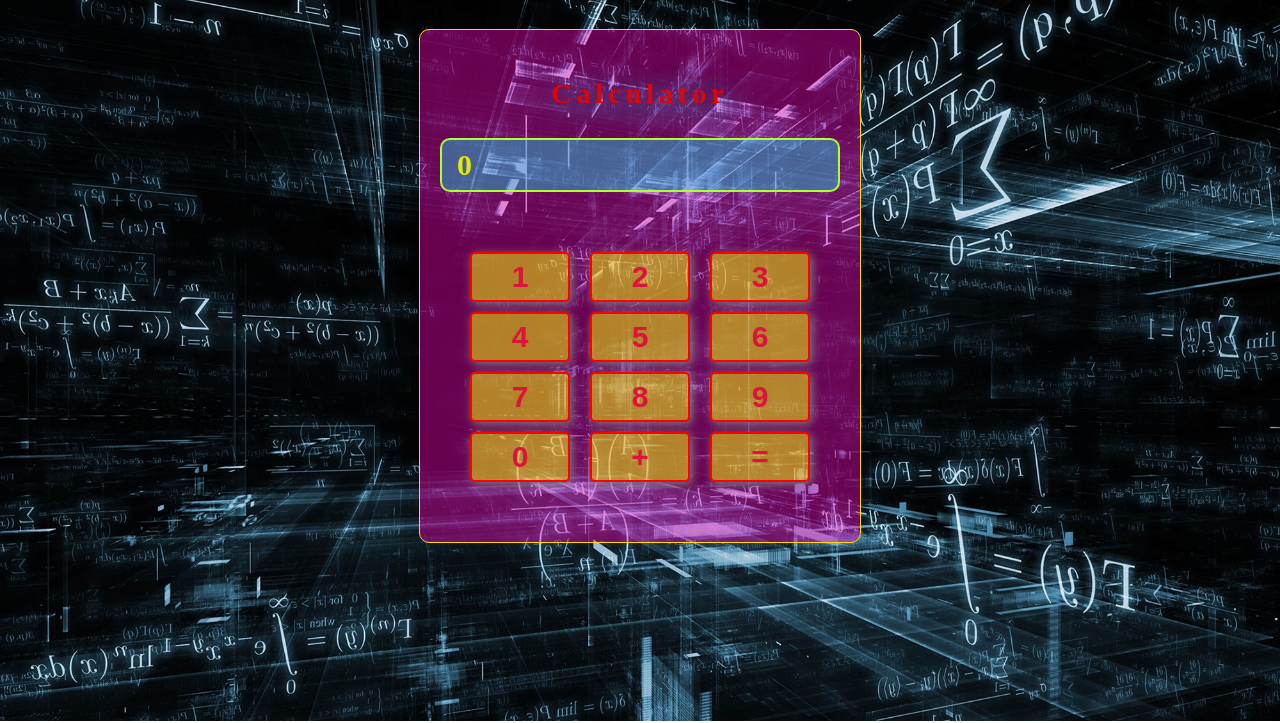
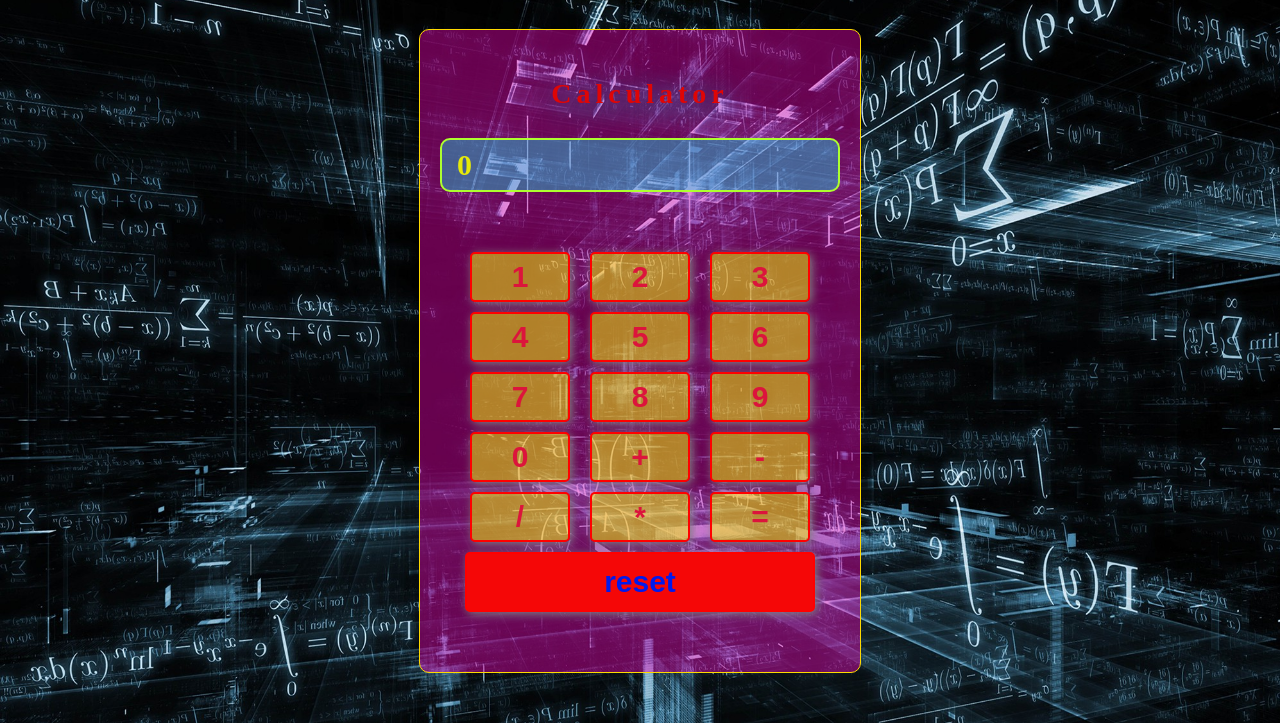
Before and after one commit to GricenkoAlexandr/Calc, a plain HTML site: page index.html in a window 1280 px wide. Shown: the part 79-802 px from the top of the page. Drawn offline with Linux system fonts and the light colour scheme.

Commit message:
add new btn and set reset btn

```diff
--- a/index.html
+++ b/index.html
@@ -25,8 +25,12 @@
       <button class="btn" value="9">9</button>
       <button class="btn" value="0">0</button>
 
-      <button class="btn" value="+">+</button>
-      <button class="btn" value="=">=</button>
+      <button class="btnop" value="+">+</button>
+      <button class="btnop" value="-">-</button>
+      <button class="btnop" value="/">/</button>
+      <button class="btnop" value="*">*</button>
+      <button class="btnop" value="=">=</button>
+      <button class="btnreset" value="reset">reset</button>
     </div>
   </div>
 
--- a/js/main.js
+++ b/js/main.js
@@ -1,6 +1,11 @@
 
 const tablo=document.querySelector(".tablo");
 const btns=document.querySelectorAll(".btn");
+const btnres=document.querySelector(".btnreset");
+
+btnres.addEventListener('click', ()=> {
+  tablo.innerHTML='0';
+})
 
 const outfoo = (ev)=> {
   let tabn=ev.target.value;
--- a/style/main.css
+++ b/style/main.css
@@ -55,6 +55,7 @@ h1 {
   padding: 40px 20px;
 }
 
+.btnop,
 .btn {
   width: 100px;
   height: 50px;
@@ -66,3 +67,15 @@ h1 {
   box-shadow: 2px 2px 10px gray;
   background-color: rgba(251, 255, 4, 0.5);
 }
+
+.btnreset {
+  width: 350px;
+  height: 60px;
+  color:rgb(2, 26, 236);
+  font-size: 30px;
+  font-weight: 900;
+  border-radius: 5px;
+  border: 2px solid red;
+  box-shadow: 2px 2px 10px gray;
+  background-color: rgb(245, 7, 7);
+}
```
